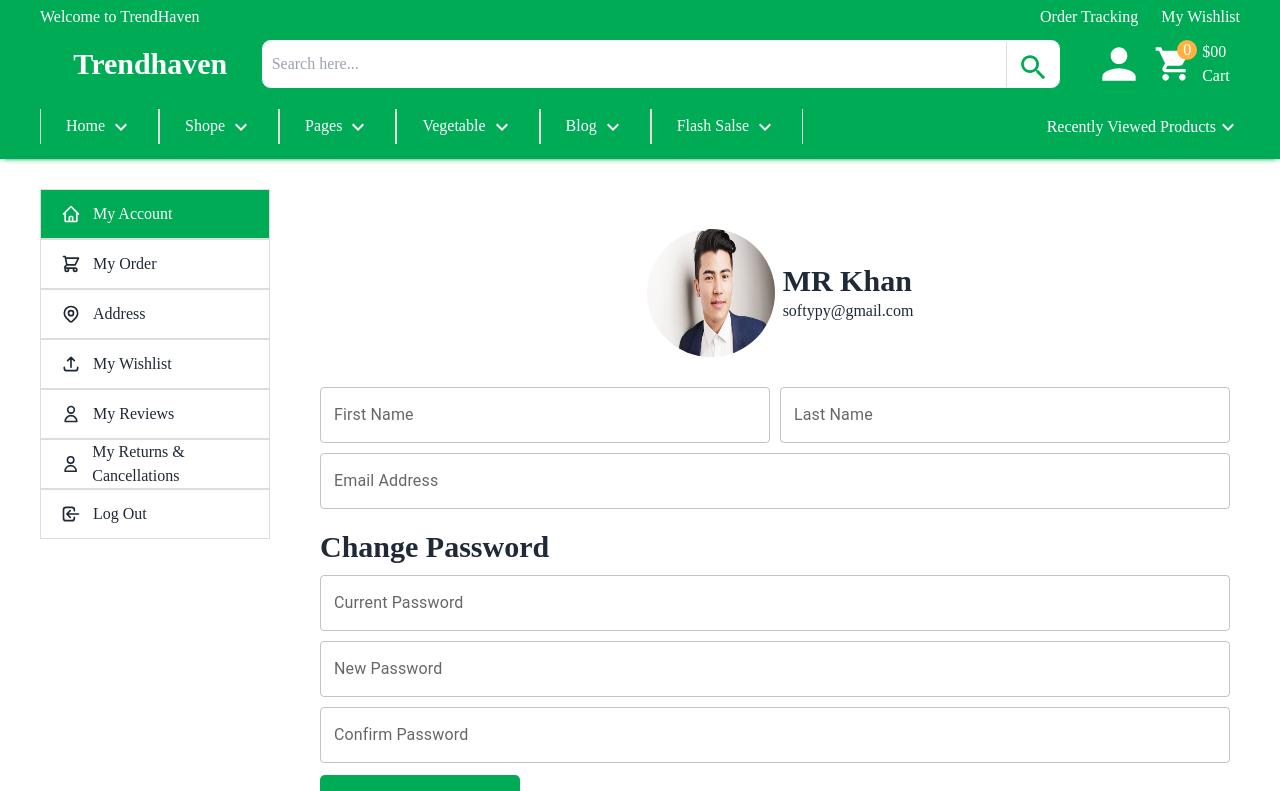
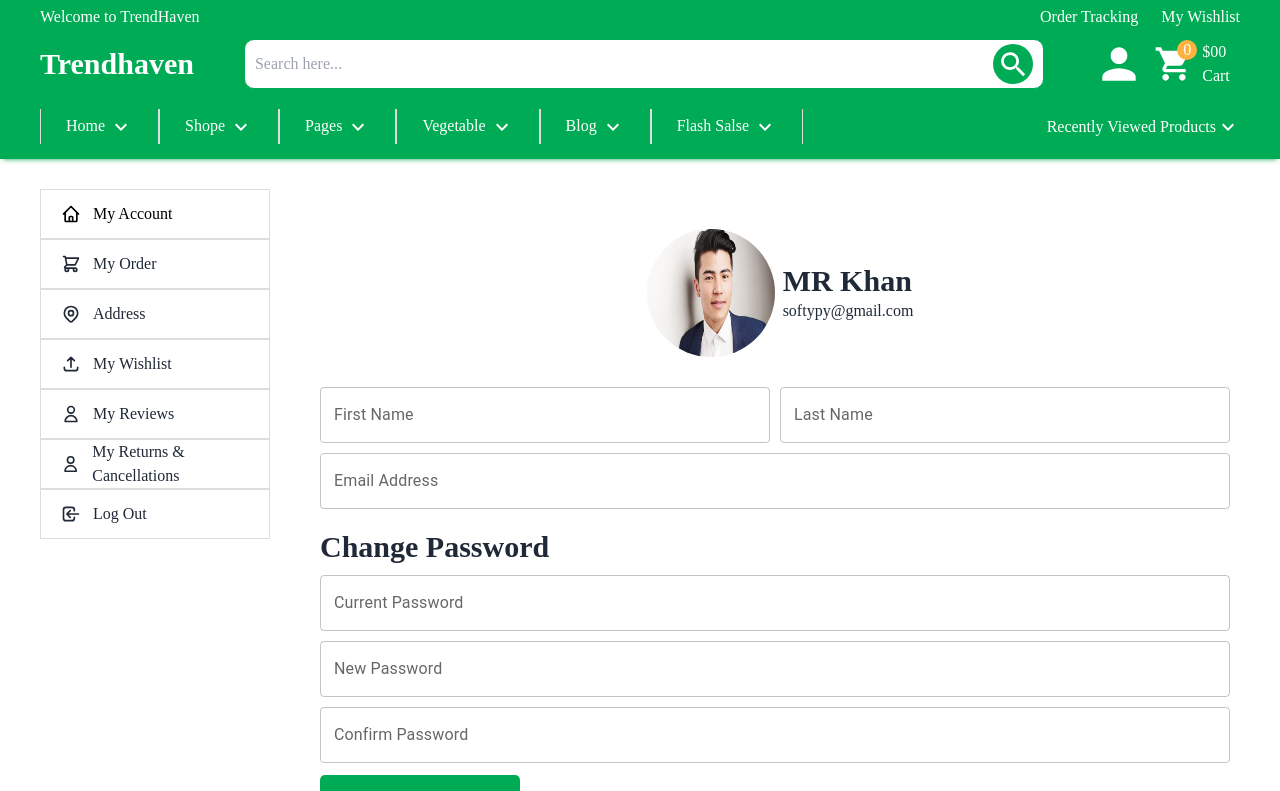
Before and after one commit to Ibrahim-Sikder/trandhaven, a React (Vite) app: page /my-account in a window 1280 px wide. Shown: the top 791 px of the page. Built offline with nearby package versions, Linux system fonts and the light colour scheme.

Commit message:
dropdown-menu-responsive

```diff
--- a/src/Layout/Profile.css
+++ b/src/Layout/Profile.css
@@ -27,6 +27,10 @@
 	height: 50px;
 	display: block;
 }
+.active:first-child {
+	background: transparent !important;
+	color: black !important;
+}
 
 @media only screen and (max-width: 1024px) {
 	.sidebarWrap {
--- a/src/shared/Header/Header.css
+++ b/src/shared/Header/Header.css
@@ -48,13 +48,22 @@
 	height: 100%;
 	background: transparent;
 }
+.searchIconWrap {
+	width: 40px;
+	height: 40px;
+	line-height: 40px;
+	background: #00ab55;
+	border-radius: 100%;
+	display: flex;
+	align-items: center;
+	color: #fff;
+	justify-content: center;
+}
 .search input:focus {
 	outline: none;
 }
 .search button {
-	border-left: 1px solid #ddd;
 	font-size: 30px;
-	padding-left: 10px;
 }
 .searchIcon {
 	font-size: 33px !important;
@@ -154,6 +163,9 @@
 .bar {
 	display: none;
 }
+.hideBar {
+	display: none;
+}
 
 @media only screen and (max-width: 1024px) {
 	.topBarWrap,
@@ -176,7 +188,8 @@
 	.recentlyHover {
 		display: none;
 	}
-	.bar {
+	.bar,
+	.hideBar {
 		display: block;
 	}
 
--- a/src/shared/Header/Header.jsx
+++ b/src/shared/Header/Header.jsx
@@ -39,7 +39,7 @@ const Header = () => {
                 <div className="header">
 
                   {/* mobile toggle menu  */}
-                 <div onClick={handleToggle}>
+                 <div className='hideBar' onClick={handleToggle}>
                  <div  className={toggleMenu? `bar` : ` bar activeMenuBar`}>
                     <span className={toggleMenu ? ` ` : `bar1`}></span>
                     <span className={toggleMenu ? ` ` : `bar2`}></span>
@@ -49,7 +49,7 @@ const Header = () => {
                    <Link to='/'> <h3 className="text-3xl font-bold">Trendhaven</h3></Link>
                     <div className='search'>
                         <input type="text" placeholder='Search here...' autoComplete='off'/>
-                        <button><Search className='searchIcon'/> </button>
+                        <button className='searchIconWrap'><Search className='searchIcon'/> </button>
                     </div>
 
                   <div className="flex items-center">
```
